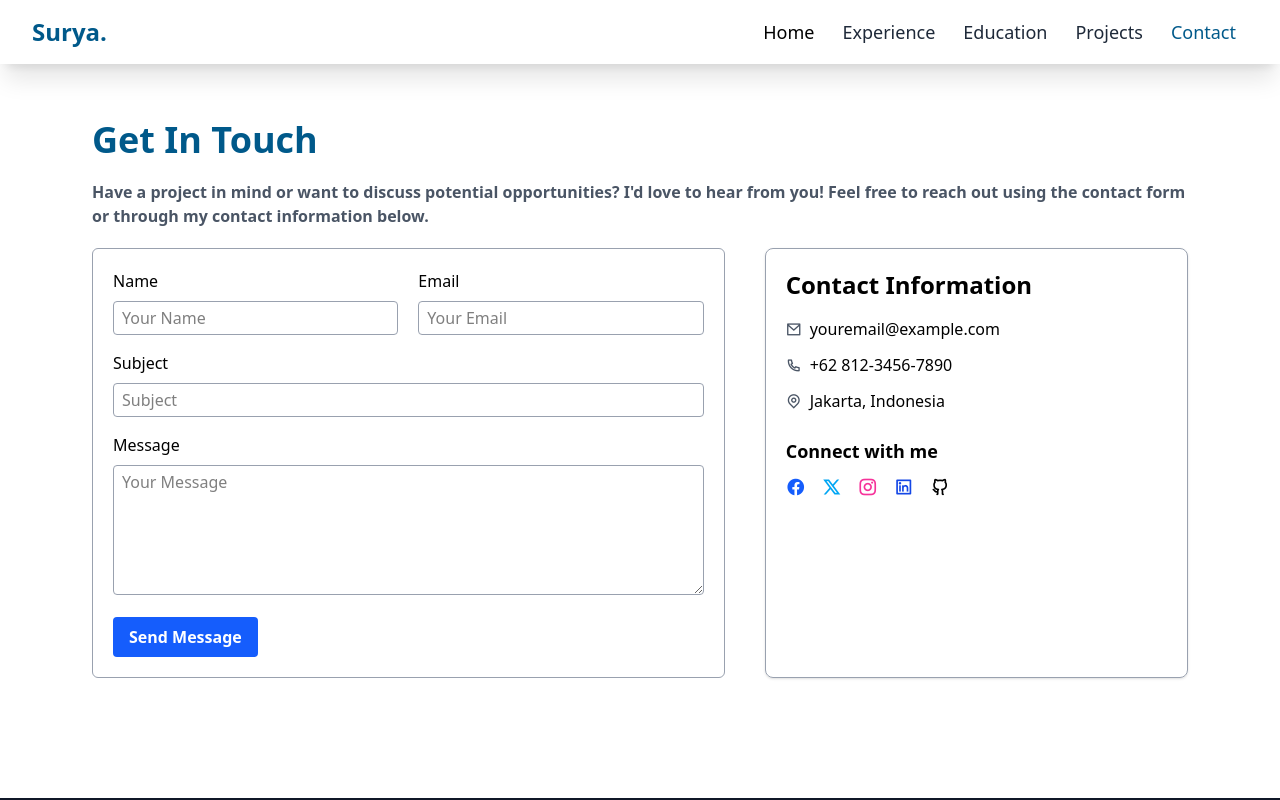
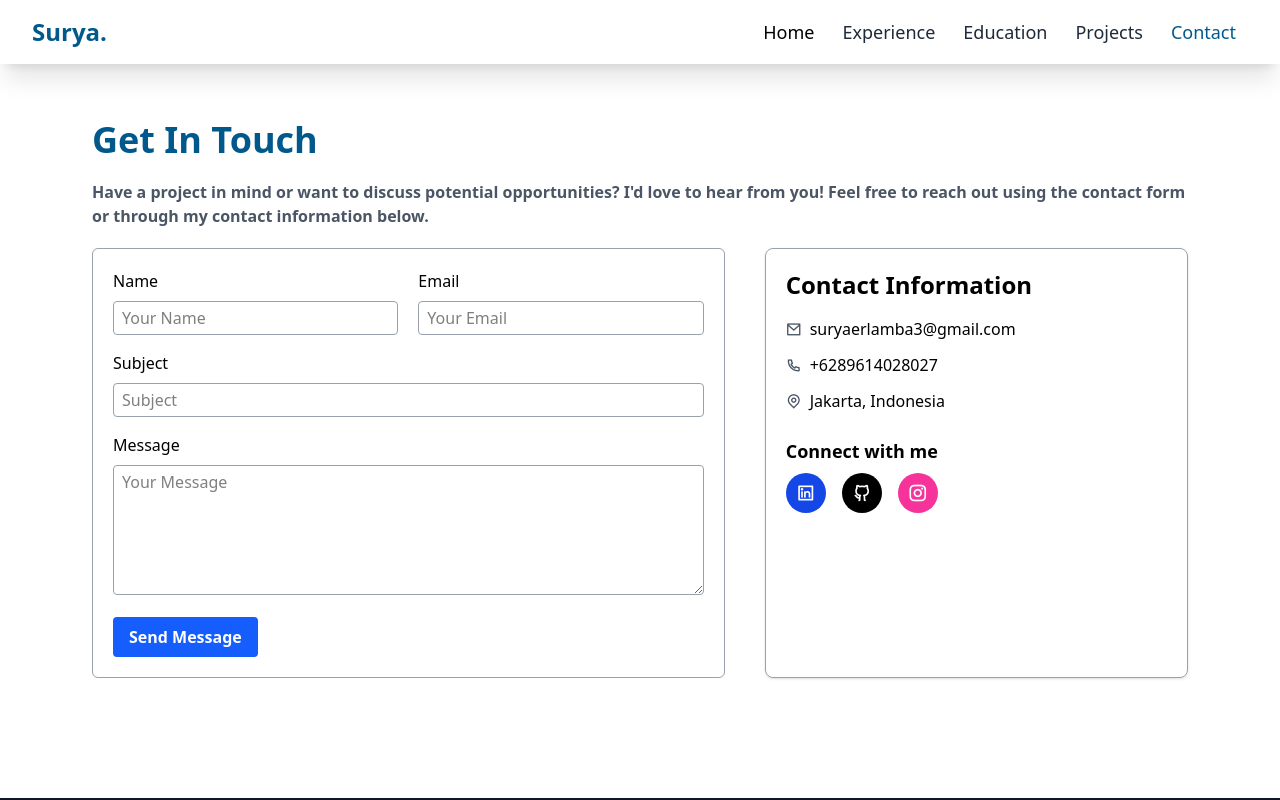
Before and after one commit to sryaerlmba/new-portfolio, a Vue app: page /contact in a window 1280 px wide. Shown: the top 800 px of the page. Built offline with nearby package versions, Linux system fonts and the light colour scheme.

Commit message:
Finalization

```diff
--- a/public/data/project.json
+++ b/public/data/project.json
@@ -12,7 +12,8 @@
           "Job posting and application functionality",
           "Search and filter job listings",
           "Admin dashboard for site management"
-        ]
+        ],
+        "link": "https://github.com/sryaerlmba/cyber-jobs-website"
       },
       {
         "title": "Heart Disease Prediction",
@@ -25,7 +26,8 @@
           "Exploratory data analysis with visualizations",
           "Feature selection and engineering",
           "Implemented multiple ML models (e.g., Logistic Regression, Decision Tree)"
-        ]
+        ],
+        "link": "https://github.com/sryaerlmba/heart-disease-prediction"
       },
       {
         "title": "Machine Learning Portfolio",
@@ -38,7 +40,8 @@
           "Used TensorFlow and Keras for model training",
           "Processed and augmented image datasets",
           "Achieved high accuracy in gesture recognition"
-        ]
+        ],
+        "link": "https://drive.google.com/drive/u/0/folders/1obUomqn62iyCPPWSqrL1vIbSTedXel2h"
       },
       {
         "title": "Library Management System",
@@ -50,7 +53,8 @@
           "Book and member registration",
           "Borrow and return system",
           "CLI with menu navigation"
-        ]
+        ],
+        "link": "https://github.com/sryaerlmba/library-apps"
       },
       {
         "title": "Wedding Organizer Java App using Swing Framework",
@@ -62,7 +66,8 @@
           "Role-based login system",
           "Wedding package customization",
           "Booking management system"
-        ]
+        ],
+        "link": "https://github.com/sryaerlmba/wedding-organizer"
       }
     ],
     "design": [
@@ -77,7 +82,8 @@
           "Event branding graphics",
           "Consistent design language across platforms",
           "Optimized assets for various resolutions"
-        ]
+        ],
+        "link": "https://www.instagram.com/bem_cyberuniversity/"
       },
       {
         "title": "Decompe 3.0 Social Media Design",
@@ -90,7 +96,8 @@
           "Social media kit for pre-event hype",
           "Branded visuals with event identity",
           "Used color psychology for maximum engagement"
-        ]
+        ],
+        "link": "https://www.instagram.com/decompeofficial/"
       },
       {
         "title": "Redesign PT Alpha Zamasto Landing Page",
@@ -103,7 +110,8 @@
           "Modern UI layout with mobile-first approach",
           "Clear call-to-actions and simplified navigation",
           "Responsive mockup and clickable prototype"
-        ]
+        ],
+        "link": "https://www.figma.com/proto/xUHOuNkIUuapcJChZzpkf7/Tugas-gwehh?node-id=155-232&t=uCsSWHZtvaKg7G2C-1&scaling=scale-down&content-scaling=fixed&page-id=0%3A1&starting-point-node-id=155%3A232&show-proto-sidebar=1"
       },
       {
         "title": "Children's Book Design",
@@ -116,7 +124,8 @@
           "Page layout and text formatting",
           "Use of vibrant colors to attract attention",
           "Collaborated with educators for age-appropriate design"
-        ]
+        ],
+        "link": "http://figma.com/design/UTn9484nt4yrVSTbbaec4g/Project-Buku-Paud?node-id=0-1&t=v0MyCNN4oWFeDHRK-0"
       },
       {
         "title": "Image Manipulation Using Photoshop",
@@ -129,7 +138,8 @@
           "Color grading and retouching",
           "Photo compositing from multiple sources",
           "Concept-based visuals for storytelling"
-        ]
+        ],
+        "link": "https://drive.google.com/drive/folders/1AQoRzrrsakXD1qdELmwlr7H7Td7Kc-Pz"
       },
       {
         "title": "Designing 'STEPS' User Interface Apps",
@@ -142,7 +152,8 @@
           "Mockups with clean and minimalistic layout",
           "Flow diagrams and user journey mapping",
           "Accessibility-aware design choices"
-        ]
+        ],
+        "link": "https://www.figma.com/proto/chsIcAxWz9EAjyC7JEkDTF/Project-RPL?node-id=30-7&starting-point-node-id=431%3A21"
       },
       {
         "title": "Making BEM Cyber University Video Profile",
@@ -155,7 +166,8 @@
           "Cinematography and video editing",
           "Added motion graphics and subtitles",
           "Exported for multiple platforms (YouTube, Instagram)"
-        ]
+        ],
+        "link": "https://www.youtube.com/watch?v=jL-GFy2HLiU"
       }
     ]
   }
--- a/src/views/Contact.vue
+++ b/src/views/Contact.vue
@@ -139,12 +139,12 @@ const handleSubmit = async () => {
 
           <div class="flex items-center gap-2 mb-3">
             <i class="ri-mail-line text-gray-600"></i>
-            <p>youremail@example.com</p>
+            <a href="mailto:suryaerlamba3@gmail.com">suryaerlamba3@gmail.com</a>
           </div>
 
           <div class="flex items-center gap-2 mb-3">
             <i class="ri-phone-line text-gray-600"></i>
-            <p>+62 812-3456-7890</p>
+            <a href="https://wa.me/+6289614028027" target="_blank">+6289614028027</a>
           </div>
 
           <div class="flex items-center gap-2 mb-6">
@@ -154,21 +154,15 @@ const handleSubmit = async () => {
 
           <div>
             <h2 class="font-semibold text-lg mb-2">Connect with me</h2>
-            <div class="flex gap-4 ">
-              <a href="https://facebook.com" target="_blank" class="text-blue-600 text-xl">
-                <i class="ri-facebook-circle-fill"></i>
-              </a>
-              <a href="https://twitter.com" target="_blank" class="text-sky-500 text-xl">
-                <i class="ri-twitter-x-line"></i>
-              </a>
-              <a href="https://instagram.com" target="_blank" class="text-pink-500 text-xl">
-                <i class="ri-instagram-line"></i>
-              </a>
-              <a href="https://linkedin.com" target="_blank" class="text-blue-700 text-xl">
+            <div class="flex gap-4">
+              <a href="https://www.linkedin.com/in/suryaerlamba/" target="_blank" class="w-10 h-10 flex items-center justify-center rounded-full bg-blue-700 text-white text-xl hover:bg-blue-800 transition-colors">
                 <i class="ri-linkedin-box-line"></i>
               </a>
-              <a href="https://github.com" target="_blank" class="text-black text-xl">
+              <a href="https://github.com/sryaerlmba" target="_blank" class="w-10 h-10 flex items-center justify-center rounded-full bg-black text-white text-xl hover:bg-gray-800 transition-colors">
                 <i class="ri-github-line"></i>
+              </a>
+              <a href="https://instagram.com/sryaerlmba" target="_blank" class="w-10 h-10 flex items-center justify-center rounded-full bg-pink-500 text-white text-xl hover:bg-pink-600 transition-colors">
+                <i class="ri-instagram-line"></i>
               </a>
             </div>
           </div>
```
